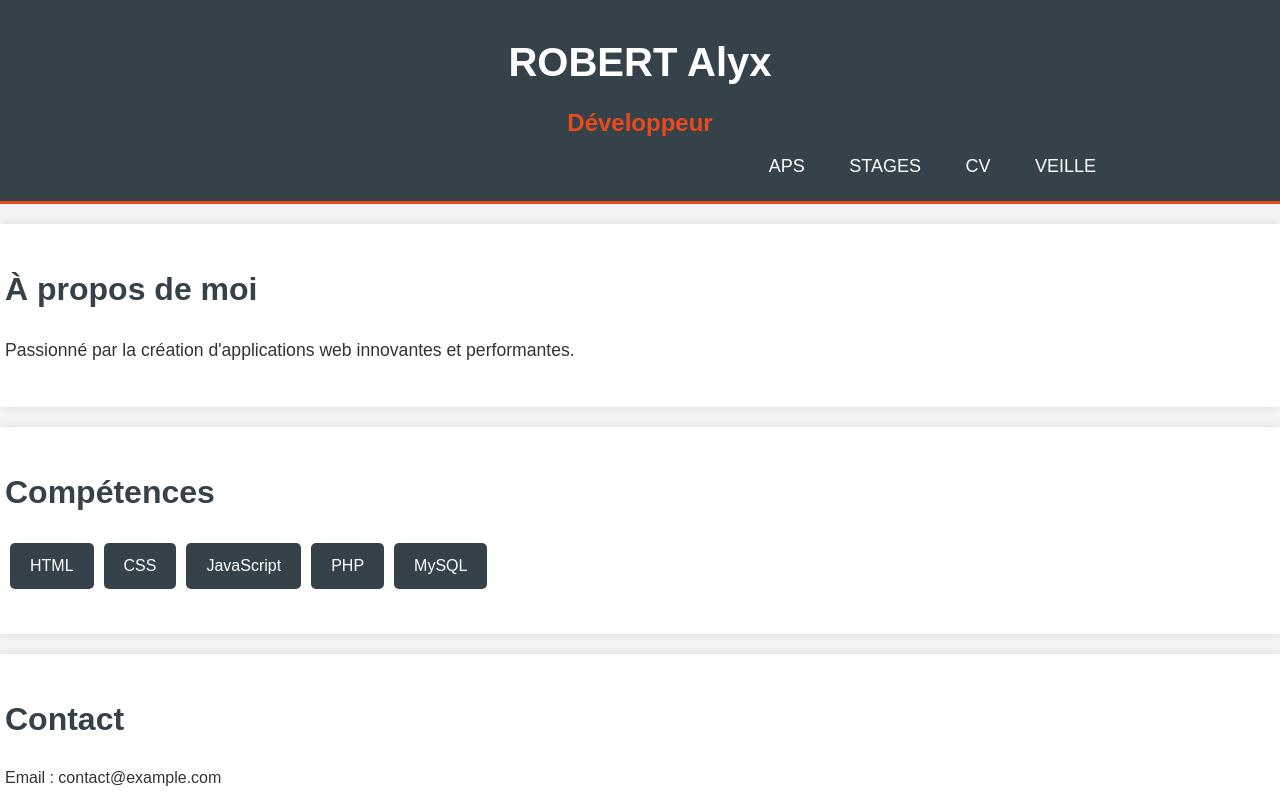
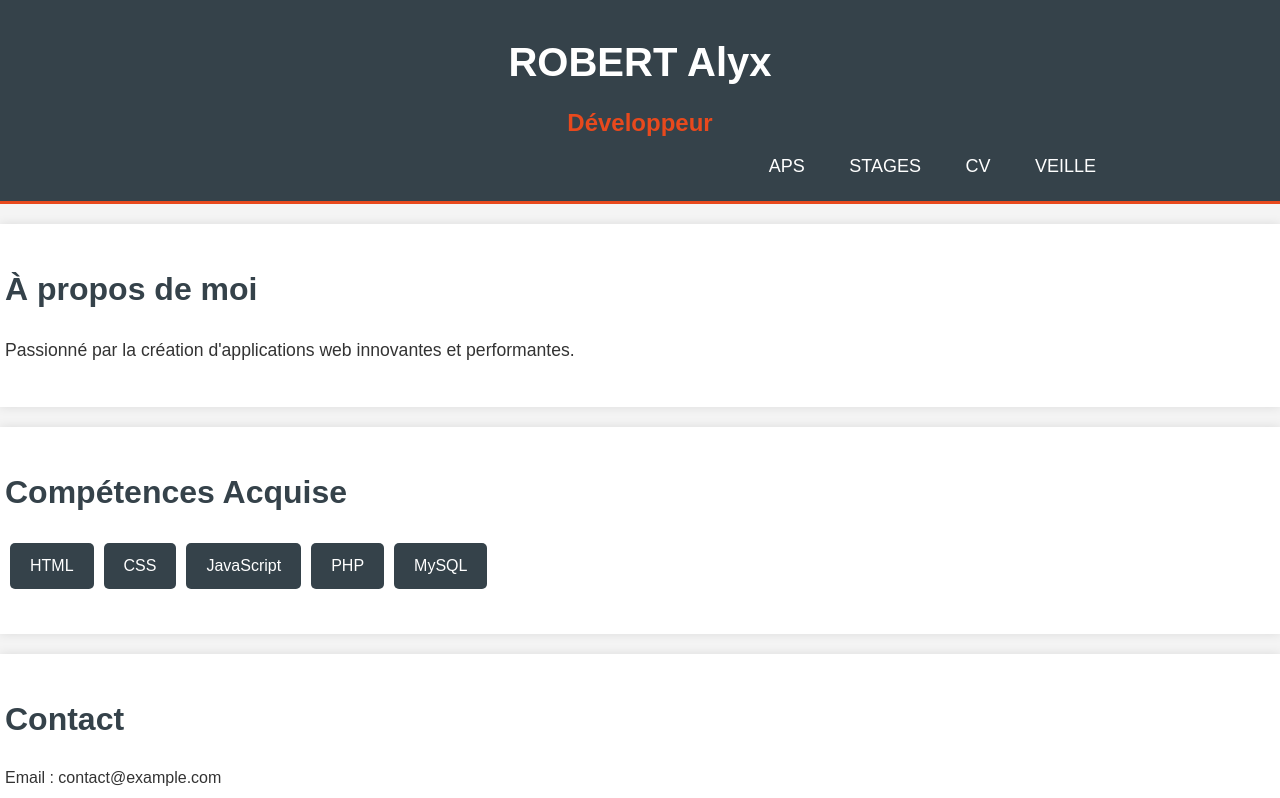
Before and after one commit to AlyxGam/PortFolio, a plain HTML site: page Index.html in a window 1280 px wide. Shown: the top 798 px of the page. Drawn offline with Linux system fonts and the light colour scheme.

Commit message:
first commit

```diff
--- a/Index.html
+++ b/Index.html
@@ -28,7 +28,7 @@
     </section>
 
     <section id="skills">
-        <h2>Compétences</h2>
+        <h2>Compétences Acquise</h2>
         <ul>
             <li>HTML</li>
             <li>CSS</li>
```
